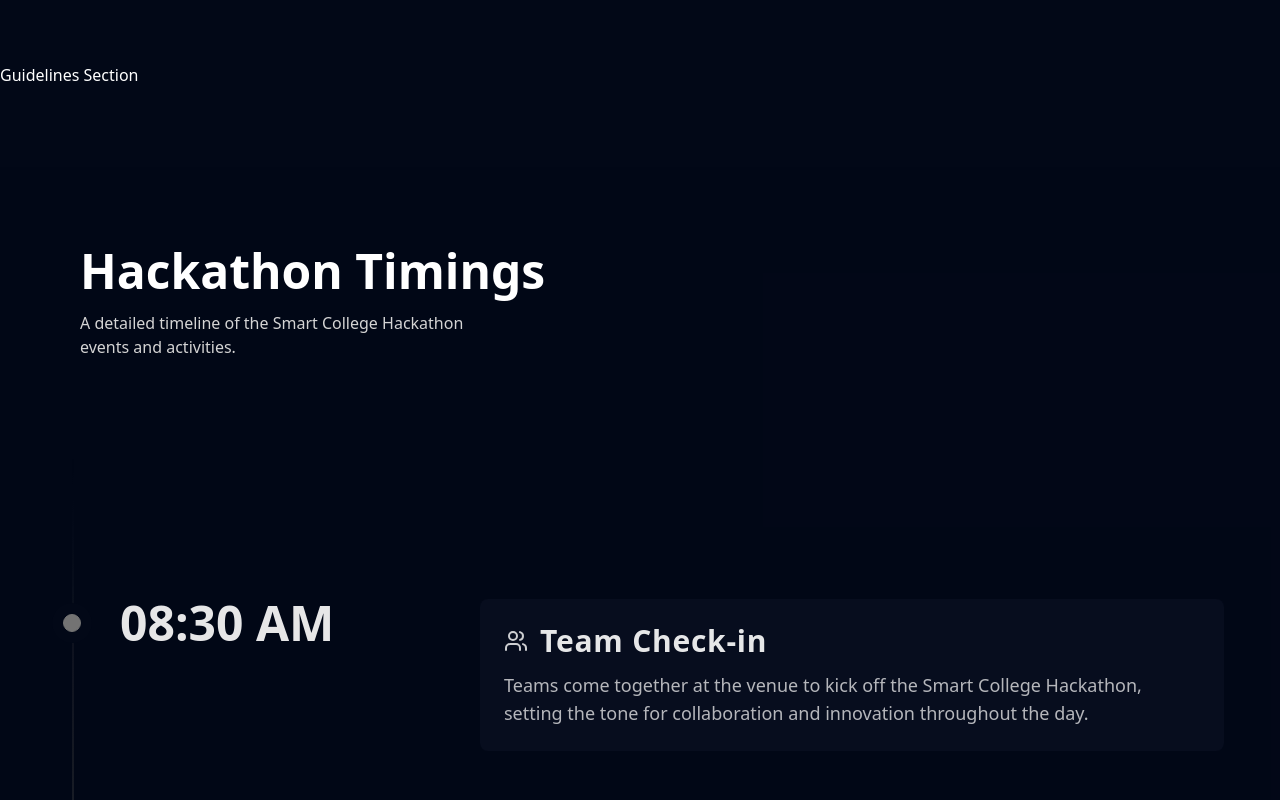
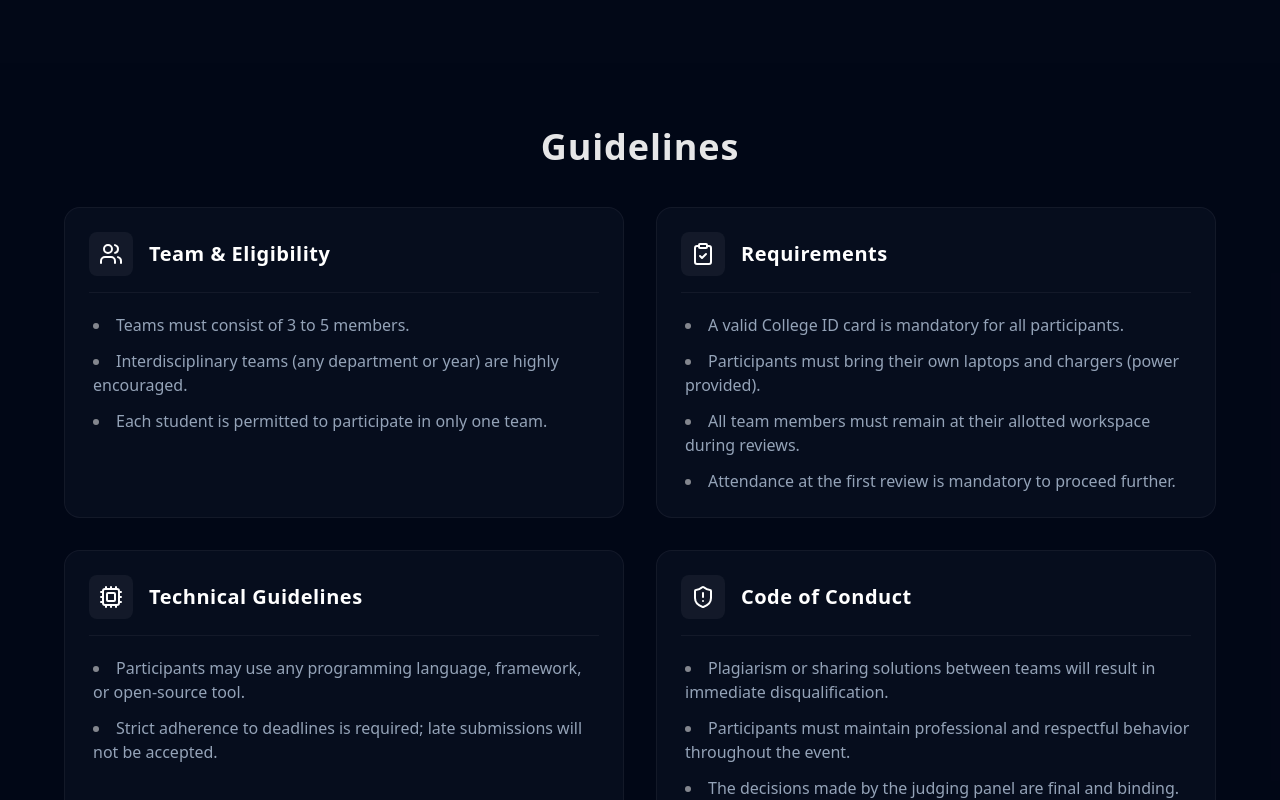
Before and after one commit to Dineshkumar-DK19/GCEE-Smart-college-hackathon, a React (Vite) app: page / in a window 1280 px wide. Shown: the part 1760-2560 px from the top of the page. Built offline with nearby package versions, Linux system fonts and the light colour scheme.

Commit message:
Created Guidlines Component

```diff
--- a/src/components/Guidelines.jsx
+++ b/src/components/Guidelines.jsx
@@ -1,7 +1,86 @@
+import React from "react";
+import { Users, ClipboardCheck, Cpu, ShieldAlert } from "lucide-react";
+
 const Guidelines = () => {
+  const guidelines = [
+    {
+      title: "Team & Eligibility",
+      icon: <Users className="w-6 h-6 text-white" />,
+      rules: [
+        "Teams must consist of 3 to 5 members.",
+        "Interdisciplinary teams (any department or year) are highly encouraged.",
+        "Each student is permitted to participate in only one team."
+      ]
+    },
+    {
+      title: "Requirements",
+      icon: <ClipboardCheck className="w-6 h-6 text-white" />,
+      rules: [
+        "A valid College ID card is mandatory for all participants.",
+        "Participants must bring their own laptops and chargers (power provided).",
+        "All team members must remain at their allotted workspace during reviews.",
+        "Attendance at the first review is mandatory to proceed further."
+      ]
+    },
+    {
+      title: "Technical Guidelines",
+      icon: <Cpu className="w-6 h-6 text-white" />,
+      rules: [
+        "Participants may use any programming language, framework, or open-source tool.",
+        "Strict adherence to deadlines is required; late submissions will not be accepted."
+      ]
+    },
+    {
+      title: "Code of Conduct",
+      icon: <ShieldAlert className="w-6 h-6 text-white" />,
+      rules: [
+        "Plagiarism or sharing solutions between teams will result in immediate disqualification.",
+        "Participants must maintain professional and respectful behavior throughout the event.",
+        "The decisions made by the judging panel are final and binding.",
+        "Organizers are not responsible for loss or damage to personal belongings."
+      ]
+    }
+  ];
+
   return (
-    <section className="layout-box">
-      <h2>Guidelines Section</h2>
+    <section className="bg-[#020817]/70 py-16 px-6 font-sans">
+      <div className="max-w-6xl mx-auto space-y-10">
+        <h2 className="text-2xl md:text-4xl font-bold text-white/90 text-center tracking-wide mb-10">
+          Guidelines
+        </h2>
+
+        <div className="grid grid-cols-1 md:grid-cols-2 gap-8">
+          {guidelines.map((section, index) => (
+            <div
+              key={index}
+              className="
+                bg-slate-900/40 border border-white/5
+                rounded-2xl p-6
+                hover:bg-slate-900/60 transition-colors duration-300
+              "
+            >
+              {/* Header: Icon + Main Heading */}
+              <div className="flex items-center gap-4 mb-5 border-b border-white/5 pb-4">
+                <div className="p-2.5 bg-white/5 rounded-lg">
+                  {section.icon}
+                </div>
+                <h3 className="text-lg md:text-xl font-bold text-white tracking-wide">
+                  {section.title}
+                </h3>
+              </div>
+
+              {/* Rules List - Clean Sentences with White/Grey Bullets */}
+              <ul className="space-y-3 list-disc list-inside text-slate-400">
+                {section.rules.map((rule, idx) => (
+                  <li key={idx} className="text-sm md:text-base leading-relaxed pl-1 marker:text-white/50">
+                    {rule}
+                  </li>
+                ))}
+              </ul>
+            </div>
+          ))}
+        </div>
+      </div>
     </section>
   );
 };
```
